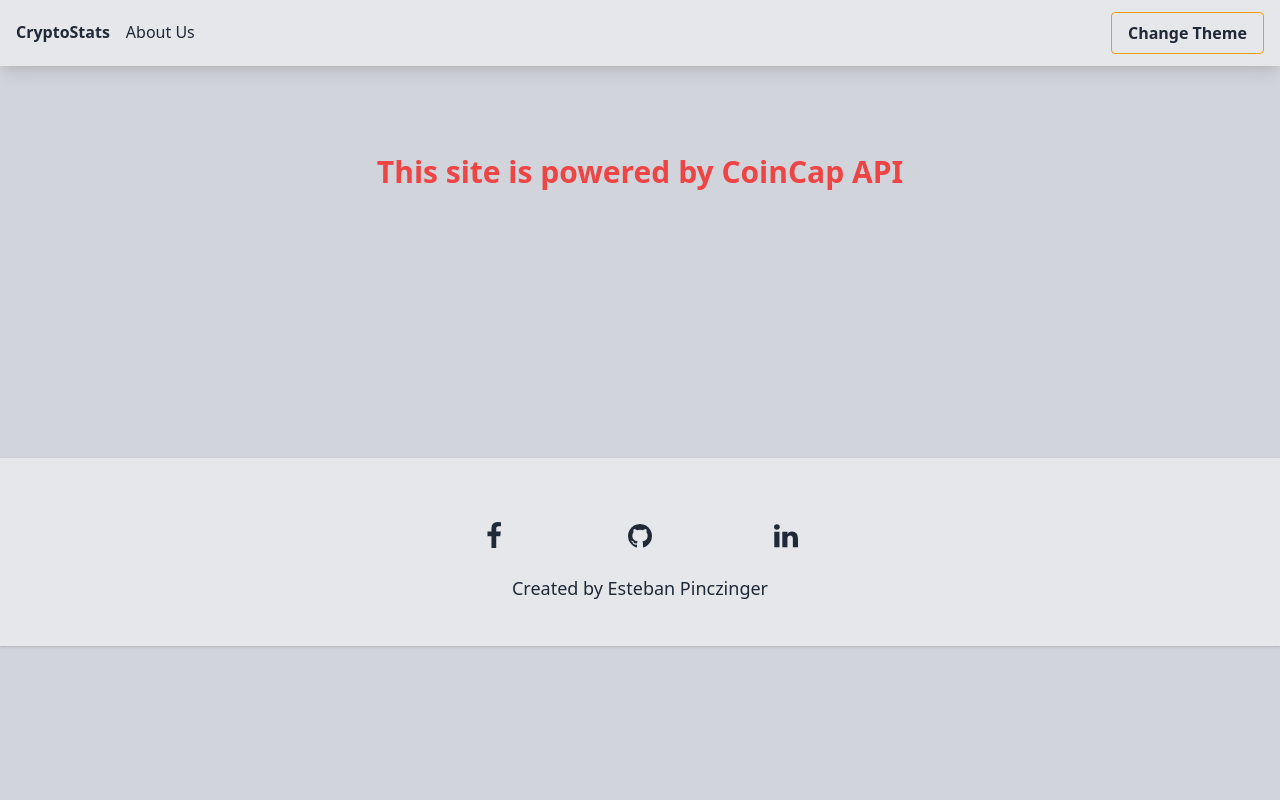
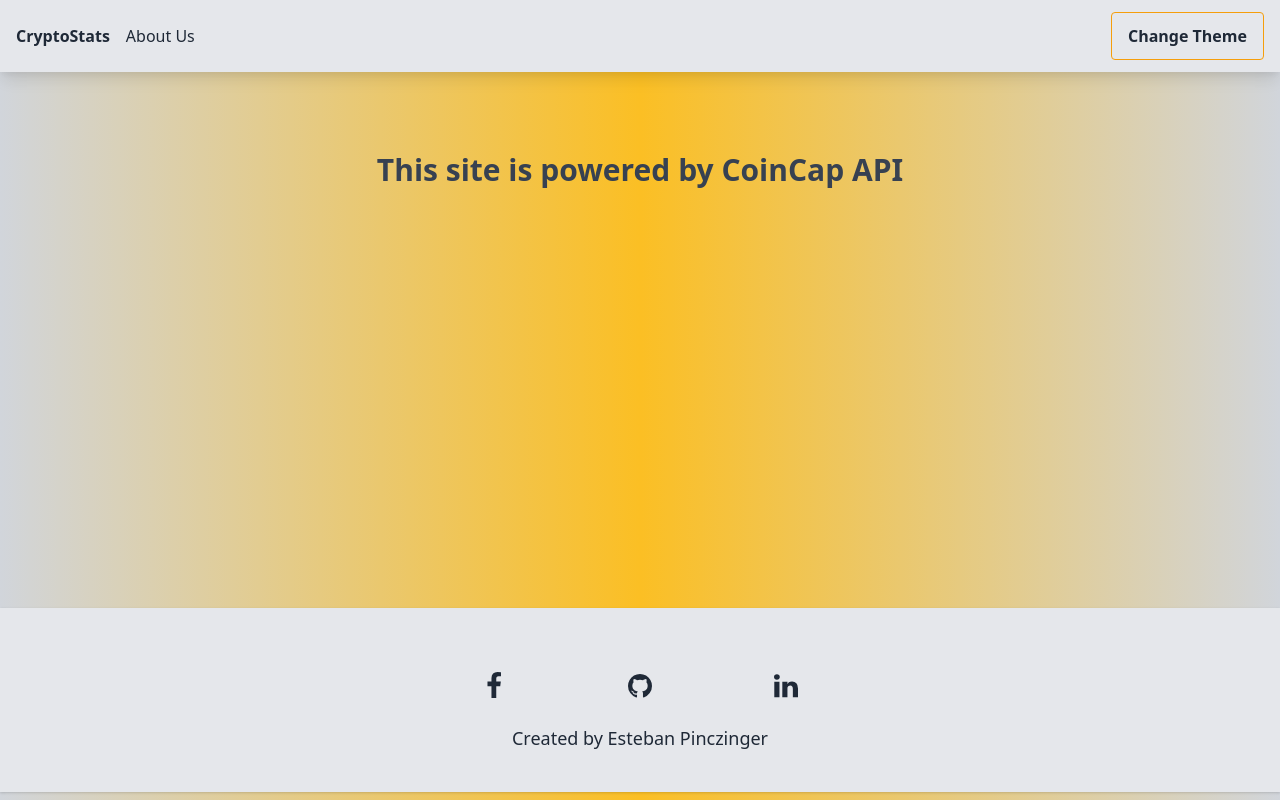
Before and after one commit to epinczinger/crypto-stats-React, a React (Create React App) app: page /about in a window 1280 px wide. Built offline with nearby package versions, Linux system fonts and the light colour scheme; no server answers.

Commit message:
add bg-radient and height on adcomponents

```diff
--- a/public/index.html
+++ b/public/index.html
@@ -13,7 +13,7 @@
   </head>
   <body>
     <noscript>You need to enable JavaScript to run this app.</noscript>
-    <div class="box-border min-h-screen bg-gray-300" id="root"></div>
+    <div class="box-border min-h-screen bg-gradient-to-r from-gray-300 via-yellow-400 to-gray-300" id="root"></div>
 
   </body>
 </html>
--- a/src/components/Coin.js
+++ b/src/components/Coin.js
@@ -14,7 +14,7 @@
   return (
     <div
       id={id}
-      className={`${theme} ${bgColor} border hover:border-yellow-500 shadow mx-auto sm:w-full text-center w-7/8 flex flex-col sm:flex-row justify-between`}
+      className={`${theme} ${bgColor} border rounded hover:border-yellow-500 shadow mx-auto sm:w-full text-center w-7/8 flex flex-col sm:flex-row justify-between`}
     >
       <div className="p-2 sm:w-1/5">
         <Link to={`/coin/${id}`}>{symbol}</Link>
--- a/src/components/Filter.js
+++ b/src/components/Filter.js
@@ -2,18 +2,18 @@
 import PropTypes from 'prop-types';
 
 const Filter = ({ handleFilter }) => (
-  <div className="mx-auto mb-2 text-center">
+  <div className="mx-auto pt-2 mb-2 text-center">
     <label htmlFor="filter" name="filter" className="text-2xl">
       Filter Coins:
       <select
         name="filter"
-        className="pl-2"
+        className="ml-2 bg-gray-400 rounded"
         onChange={handleFilter}
       >
         <option value="All" className="text-xl text-gray-700">
           All
         </option>
-        <option value="Bullish" className="text-xl text-green-700">
+        <option value="Bullish" className="text-xl text-green-600">
           Bullish
         </option>
         <option value="Bearish" className="text-xl text-red-700">
--- a/src/components/Footer.js
+++ b/src/components/Footer.js
@@ -5,7 +5,7 @@
   const theme = useSelector((state) => state.toggle);
 
   return (
-    <footer className={`${theme} shadow w-full py-8`}>
+    <footer className={`${theme} h25 shadow w-full py-8`}>
       <div className="max-w-screen-xl mx-auto px-4">
         <div className="pt-8 flex max-w-xs mx-auto items-center justify-between">
           <a href="/" className="transition-colors duration-200">
--- a/src/components/Header.js
+++ b/src/components/Header.js
@@ -9,19 +9,19 @@
   const dispatch = useDispatch();
   return (
     <header
-      className={`${theme} shadow-lg py-3 mb-2 box-border w-full font-sans flex justify-between px-4 sticky top-0`}
+      className={`${theme} box-border shadow-lg h15 py-3 box-border w-full font-sans flex justify-between px-4 sticky top-0`}
     >
       <div className="flex">
-        <div className="py-2 font-semibold">
+        <div className="py-2 flex items-center font-semibold">
           <Link to="/">CryptoStats</Link>
         </div>
-        <div className="py-2 pl-4 hidden sm:block">
+        <div className="py-2 pl-4 hidden sm:flex items-center">
           <Link to="/about">About Us</Link>
         </div>
       </div>
       <button
         name="button"
-        className={`${theme} py-2 px-4 border-yellow-500 border font-semibold rounded`}
+        className={`${theme} py-2 px-4 border-yellow-500 flex items-center border font-semibold rounded`}
         onClick={() => dispatch(toggleTheme(theme))}
         type="button"
       >
--- a/src/index.css
+++ b/src/index.css
@@ -1,3 +1,15 @@
 @tailwind base;
 @tailwind components;
 @tailwind utilities;
+
+.h15 {
+   height: 9vh
+}
+
+.h25 {
+    height: 23vh;
+}
+
+.h60 {
+    min-height: 67vh;
+}
--- a/src/pages/AboutUs.js
+++ b/src/pages/AboutUs.js
@@ -2,7 +2,7 @@
 
 const AboutUs = () => (
   <div>
-    <h1 className="pt-20 text-center h-96 text-3xl text-red-500 font-bold">
+    <h1 className="pt-20 h60 text-center h-60 text-3xl text-gray-700 font-bold">
       This site is powered
       {' '}
       <a href="https://docs.coincap.io/">by CoinCap API</a>
--- a/src/pages/CoinDetails.js
+++ b/src/pages/CoinDetails.js
@@ -19,7 +19,7 @@
   const greenRed = Number(changePercent24Hr) > 0 ? 'text-green-700' : 'text-red-700';
 
   return (
-    <div>
+    <div className="h60">
       <Link to="/">
         <button
           className="float-right mr-4 mb-2 justify-end py-2 px-4 border-yellow-500 border font-semibold rounded"
--- a/src/pages/DefaultNotFound.js
+++ b/src/pages/DefaultNotFound.js
@@ -1,7 +1,7 @@
 import React from 'react';
 
 const DefaultNotFound = () => (
-  <h1 className="pt-20 text-center h-96 text-3xl text-red-500 font-bold">
+  <h1 className="pt-20 text-center h60 text-3xl text-red-500 font-bold">
     Error, this page doesn&apos;t exist. Sorry.
   </h1>
 );
--- a/src/pages/Main.js
+++ b/src/pages/Main.js
@@ -39,10 +39,10 @@
 
   return (
     <div
-      className={`${theme} bg-gray-300 container mx-auto mt-4 px-4 sm:px-8 max-w-3xl`}
+      className={`${theme} h60 bg-gray-300 container mx-auto mt-2 px-4 sm:px-8 max-w-3xl rounded`}
     >
       <Filter handleFilter={handleFilter} />
-      <div className="w-full border font-bold text-center text-xl hidden sm:flex justify-around py-2">
+      <div className="w-full border font-bold text-center text-xl hidden sm:flex justify-around rounded py-2">
         <div className="sm:w-1/5 p-2">Symbol</div>
         <div className="sm:w-1/5 p-2">Name</div>
         <div className="sm:w-1/5 p-2">Price in usd</div>
```
